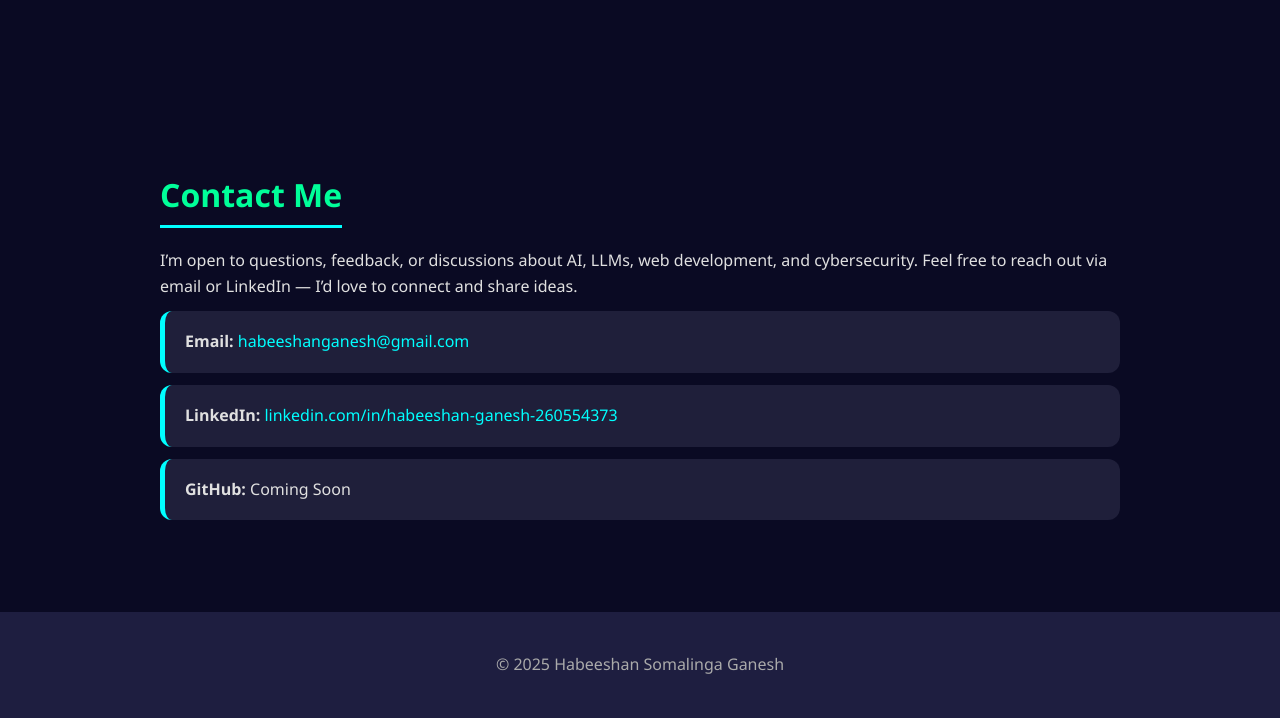
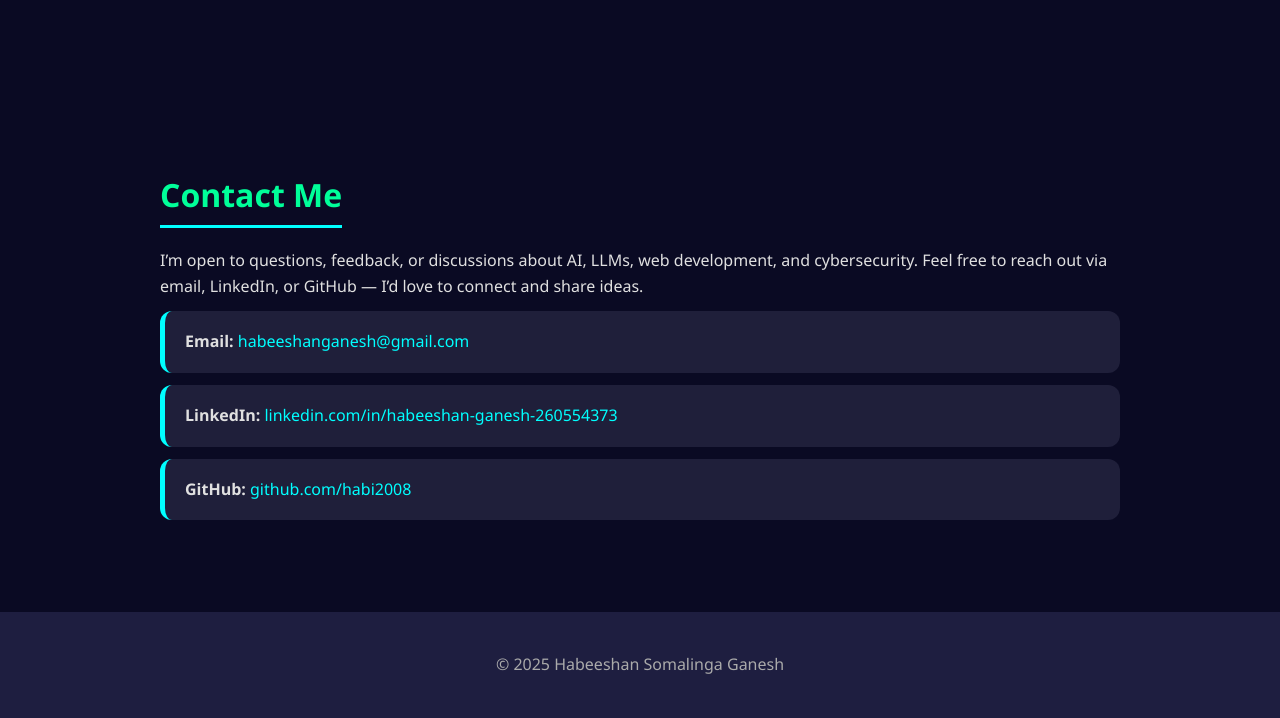
Before and after one commit to habi2008/portfolio, a plain HTML site: page index.html in a window 1280 px wide. Shown: the part 1137-1855 px from the top of the page. Drawn offline with Linux system fonts and the light colour scheme.

Commit message:
Add files via upload

```diff
--- a/index.html
+++ b/index.html
@@ -119,11 +119,11 @@
   <!-- Contact Section -->
   <section id="contact">
     <h2>Contact Me</h2>
-    <p>I’m open to questions, feedback, or discussions about AI, LLMs, web development, and cybersecurity. Feel free to reach out via email or LinkedIn — I’d love to connect and share ideas.</p>
+    <p>I’m open to questions, feedback, or discussions about AI, LLMs, web development, and cybersecurity. Feel free to reach out via email, LinkedIn, or GitHub — I’d love to connect and share ideas.</p>
     <ul>
       <li><strong>Email:</strong> <a href="mailto:habeeshanganesh@gmail.com">habeeshanganesh@gmail.com</a></li>
       <li><strong>LinkedIn:</strong> <a href="https://www.linkedin.com/in/habeeshan-ganesh-260554373/">linkedin.com/in/habeeshan-ganesh-260554373</a></li>
-      <li><strong>GitHub:</strong> Coming Soon</li>
+      <li><strong>GitHub:</strong> <a href="https://github.com/habi2008">github.com/habi2008</a></li>
     </ul>
   </section>
 
```
